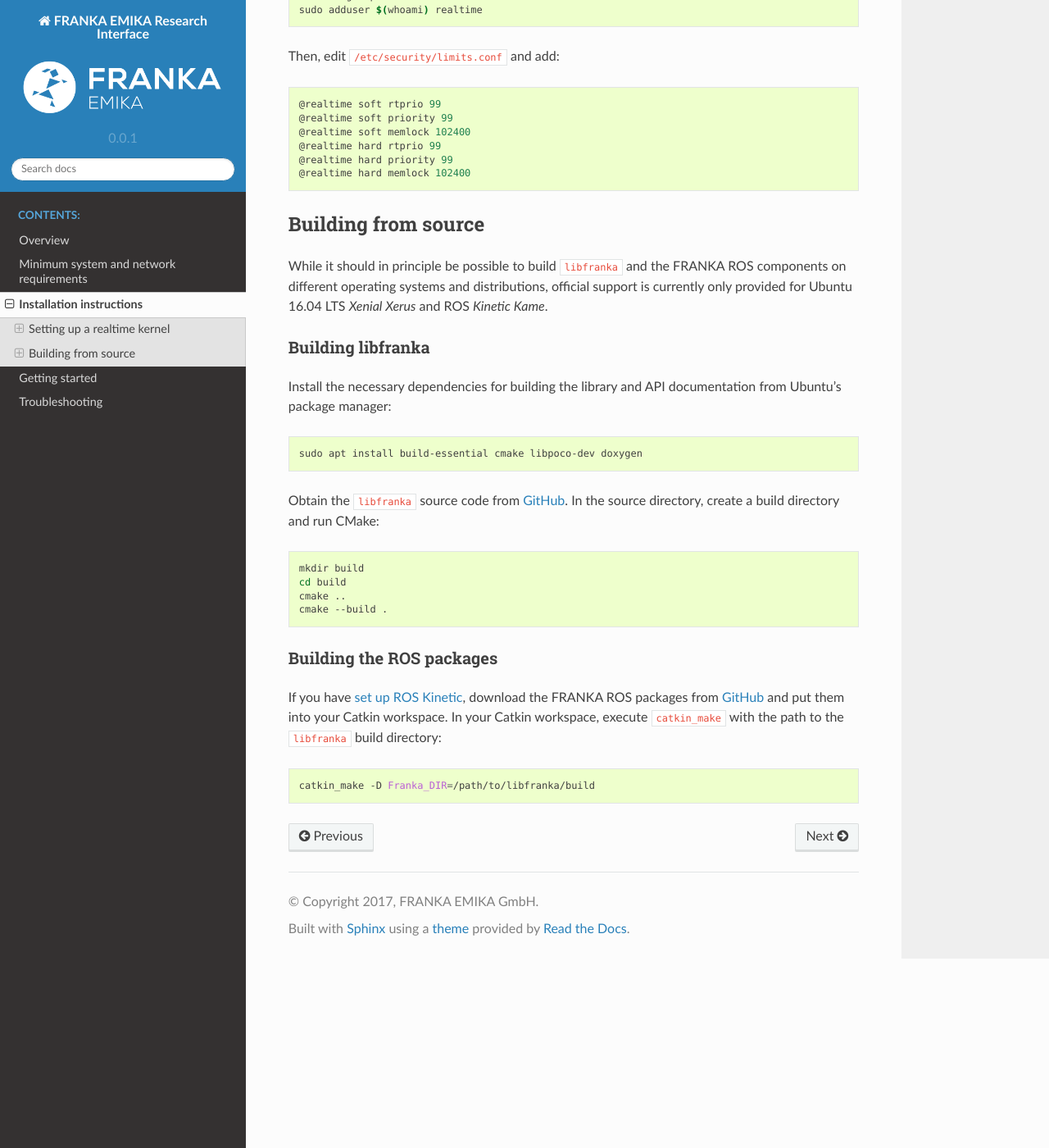
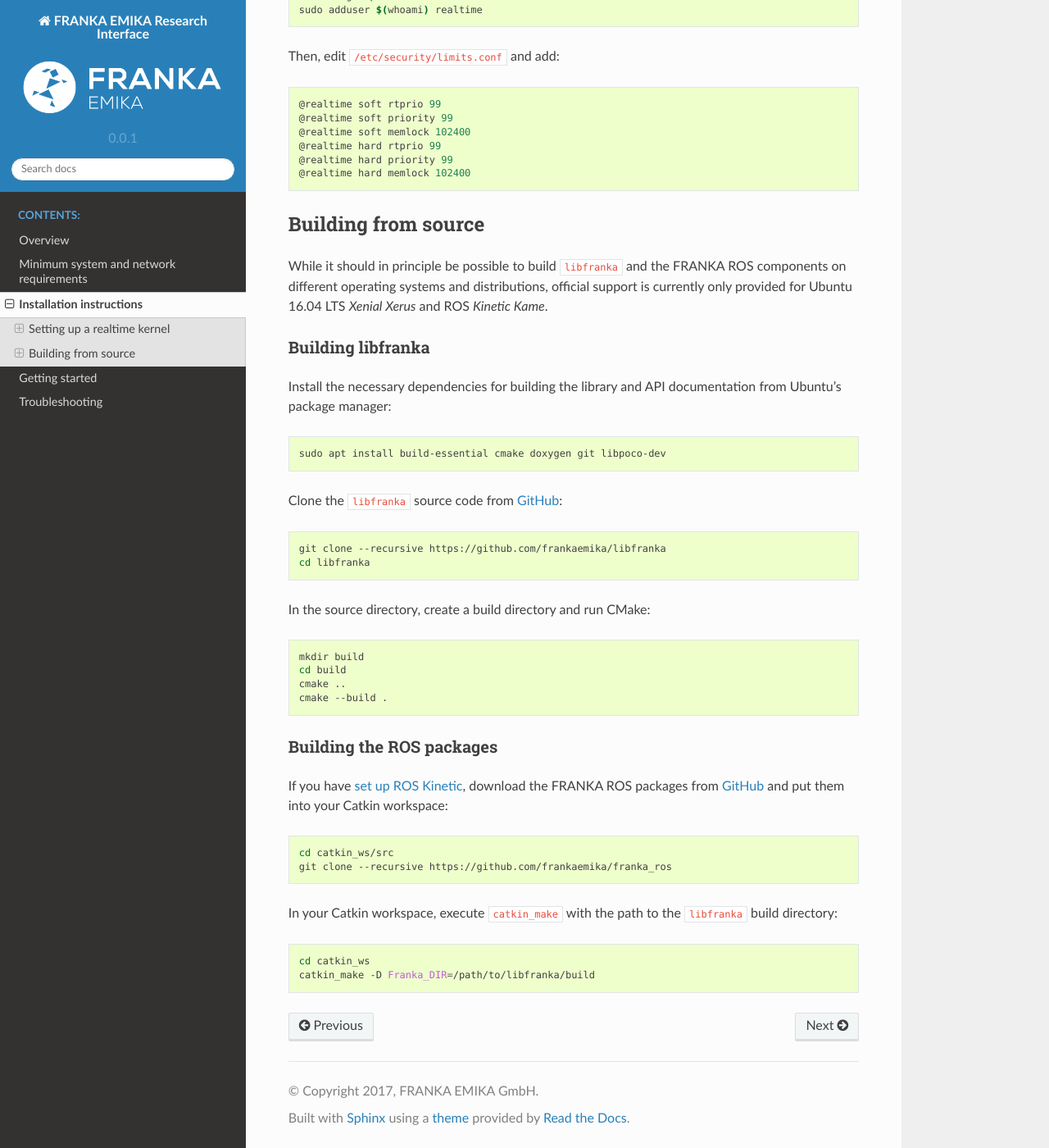
Before and after one commit to frankaemika/docs, a Sphinx documentation site: the page built from source/installation.rst, in a window 1280 px wide and 1400 px high, scrolled down 534 px. Shown: the whole window at 82% size. Built offline with Sphinx 7.4.7 and the Read the Docs theme 2.0.0, drawn with Linux system fonts in a browser that asks for light colours.

Commit message:
Add git commands to installation.

```diff
--- a/source/installation.rst
+++ b/source/installation.rst
@@ -50,9 +50,13 @@
 Install the necessary dependencies for building the library and API documentation from Ubuntu's
 package manager::
 
-    sudo apt install build-essential cmake libpoco-dev doxygen
+    sudo apt install build-essential cmake doxygen git libpoco-dev
 
-Obtain the ``libfranka`` source code from `GitHub <https://github.com/frankaemika/libfranka>`__.
+Clone the ``libfranka`` source code from `GitHub <https://github.com/frankaemika/libfranka>`__::
+
+    git clone --recursive https://github.com/frankaemika/libfranka
+    cd libfranka
+
 In the source directory, create a build directory and run CMake::
 
     mkdir build
@@ -66,7 +70,13 @@
 
 If you have `set up ROS Kinetic <http://wiki.ros.org/kinetic/Installation/Ubuntu>`_, download the
 FRANKA ROS packages from `GitHub <https://github.com/frankaemika/franka_ros>`__ and put them into
-your Catkin workspace. In your Catkin workspace, execute ``catkin_make`` with the path to the
+your Catkin workspace::
+
+    cd catkin_ws/src
+    git clone --recursive https://github.com/frankaemika/franka_ros
+
+In your Catkin workspace, execute ``catkin_make`` with the path to the
 ``libfranka`` build directory::
 
+    cd catkin_ws
     catkin_make -D Franka_DIR=/path/to/libfranka/build
```
